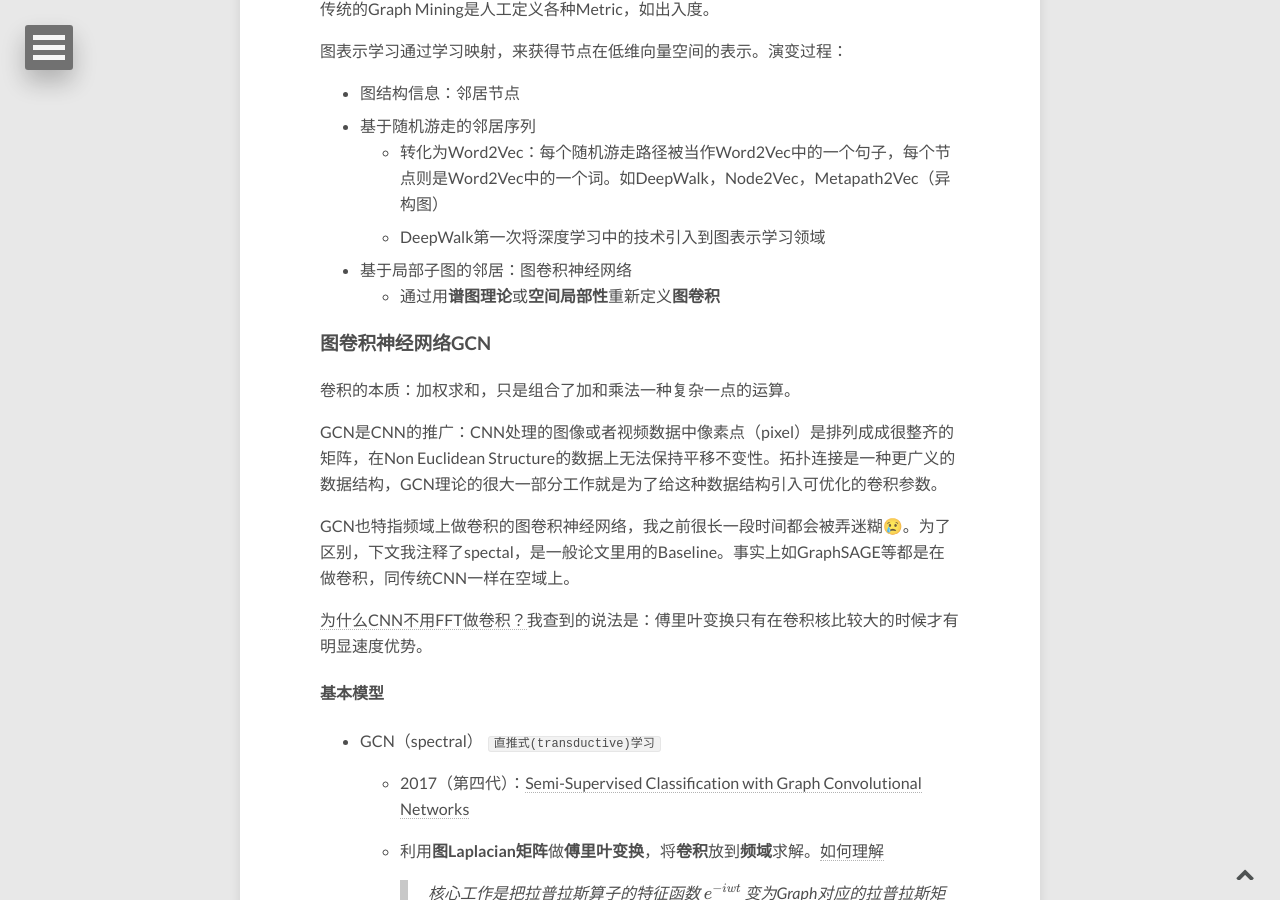
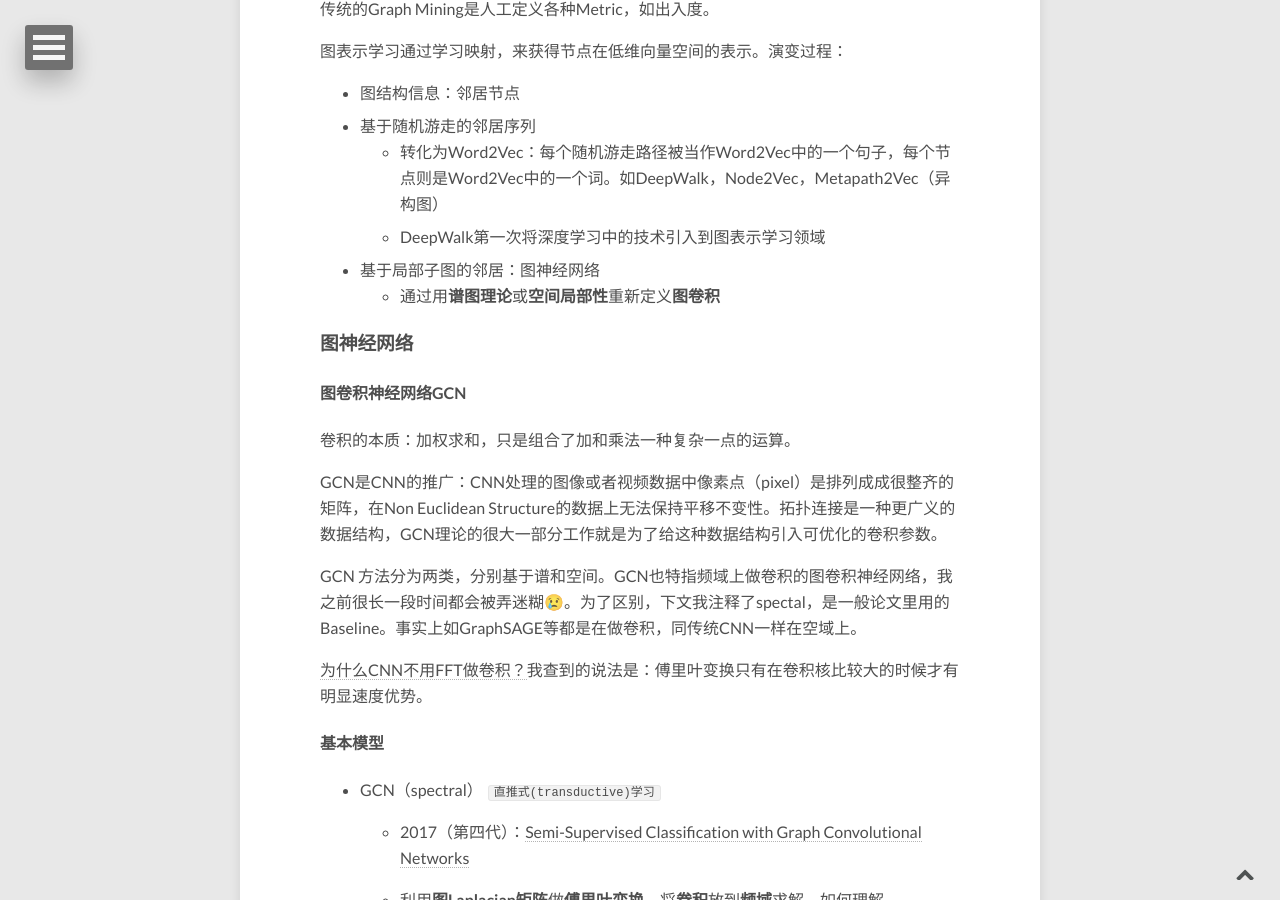
Before and after one commit to E0HYL/BLOG-OF-E0, a Jekyll site: the page built from _posts/2020-03-06-GNNBasic.md, in a window 1280 px wide and 900 px high, scrolled down 793 px. Built offline with Jekyll 4.4.1, drawn with Linux system fonts in a browser that asks for light colours; nearby versions of some CDN libraries; emoji names are drawn with the system emoji font; formulas are drawn with MathJax 3; comment, search, counter and statistics services are not loaded; some of the changed text lies outside the part shown.

Commit message:
update posts

```diff
--- a/_posts/2020-03-06-GNNBasic.md
+++ b/_posts/2020-03-06-GNNBasic.md
@@ -33,17 +33,19 @@ image:
 - 基于随机游走的邻居序列
   - 转化为Word2Vec：每个随机游走路径被当作Word2Vec中的一个句子，每个节点则是Word2Vec中的一个词。如DeepWalk，Node2Vec，Metapath2Vec（异构图）
   - DeepWalk第一次将深度学习中的技术引入到图表示学习领域
-- 基于局部子图的邻居：图卷积神经网络
+- 基于局部子图的邻居：图神经网络
   - 通过用**谱图理论**或**空间局部性**重新定义**图卷积**
 
-### 图卷积神经网络GCN
+### 图神经网络
+
+#### 图卷积神经网络GCN
 
 卷积的本质：加权求和，只是组合了加和乘法一种复杂一点的运算。<br>
 <!--more-->
 
 GCN是CNN的推广：CNN处理的图像或者视频数据中像素点（pixel）是排列成成很整齐的矩阵，在Non Euclidean Structure的数据上无法保持平移不变性。拓扑连接是一种更广义的数据结构，GCN理论的很大一部分工作就是为了给这种数据结构引入可优化的卷积参数。<br>
 
-GCN也特指频域上做卷积的图卷积神经网络，我之前很长一段时间都会被弄迷糊:cry:。为了区别，下文我注释了spectal，是一般论文里用的Baseline。事实上如GraphSAGE等都是在做卷积，同传统CNN一样在空域上。<br>
+GCN 方法分为两类，分别基于谱和空间。GCN也特指频域上做卷积的图卷积神经网络，我之前很长一段时间都会被弄迷糊:cry:。为了区别，下文我注释了spectal，是一般论文里用的Baseline。事实上如GraphSAGE等都是在做卷积，同传统CNN一样在空域上。<br>
 
 [为什么CNN不用FFT做卷积？](https://www.zhihu.com/question/264307400)我查到的说法是：傅里叶变换只有在卷积核比较大的时候才有明显速度优势。
 
@@ -74,7 +76,9 @@ GCN也特指频域上做卷积的图卷积神经网络，我之前很长一段
 
 <p style="text-align:center"><img src="../images/gnn.png" style="zoom:50%;" /></p>
 
-有关基本模型的更多资料可参考：[More](https://www.cnblogs.com/nxf-rabbit75/p/11306198.html)
+有关基本模型的更多资料可参考：[More](https://www.cnblogs.com/nxf-rabbit75/p/11306198.html)；更详细的推荐阅读GNN综述[[1]](https://arxiv.org/pdf/1812.08434.pdf)，[[2](https://arxiv.org/pdf/1901.00596v2.pdf)]。
+
+<p style="text-align:center"><img src="../images/gnn1.png" style="zoom:80%;" />Inputs: attributed graphs (A), directed graphs (D), and spatial-temporal graphs (S)</p>
 
 #### 更新的模型
 
```
Also changed, not shown: other parts of _posts/2020-03-06-GNNBasic.md (+1 -1 lines), _posts/2020-02-10-UbuntuServer.md (+1 -1 lines), _posts/2020-03-01-FlowDroid.md (+1 -1 lines), images/gnn1.png (added).
